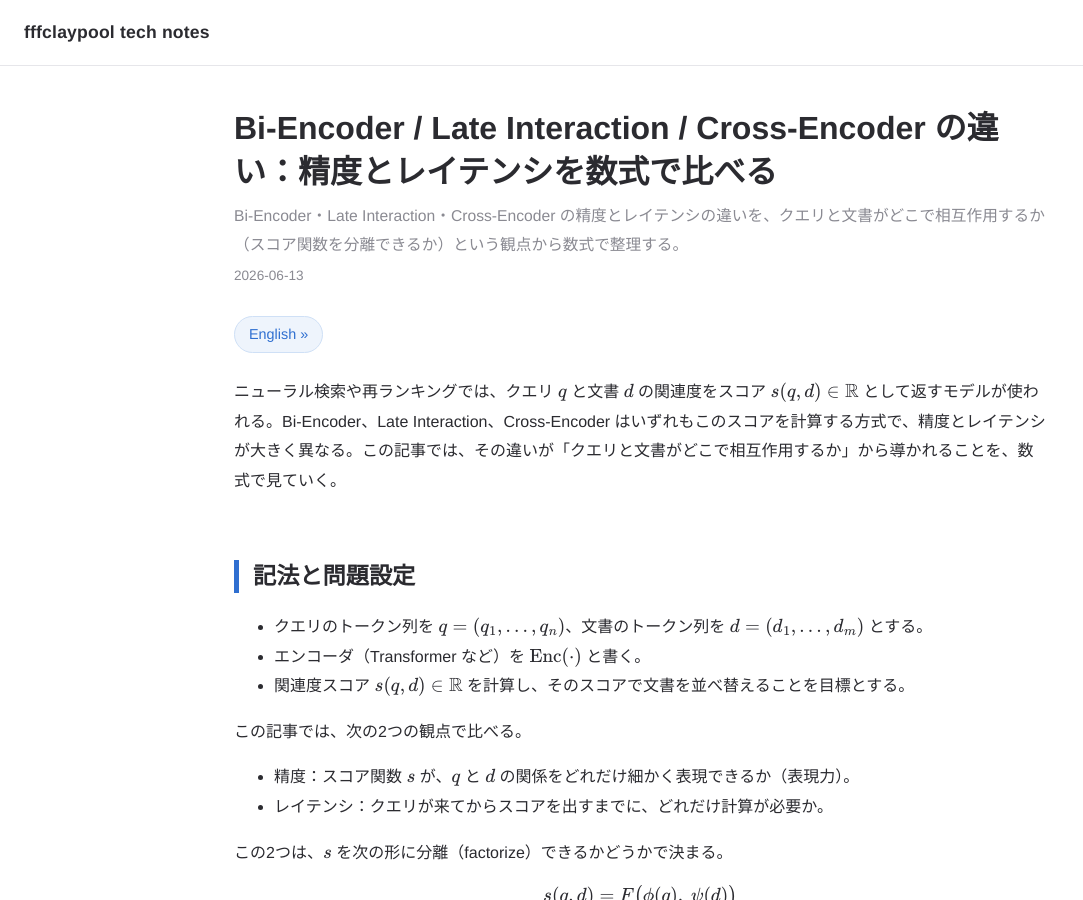
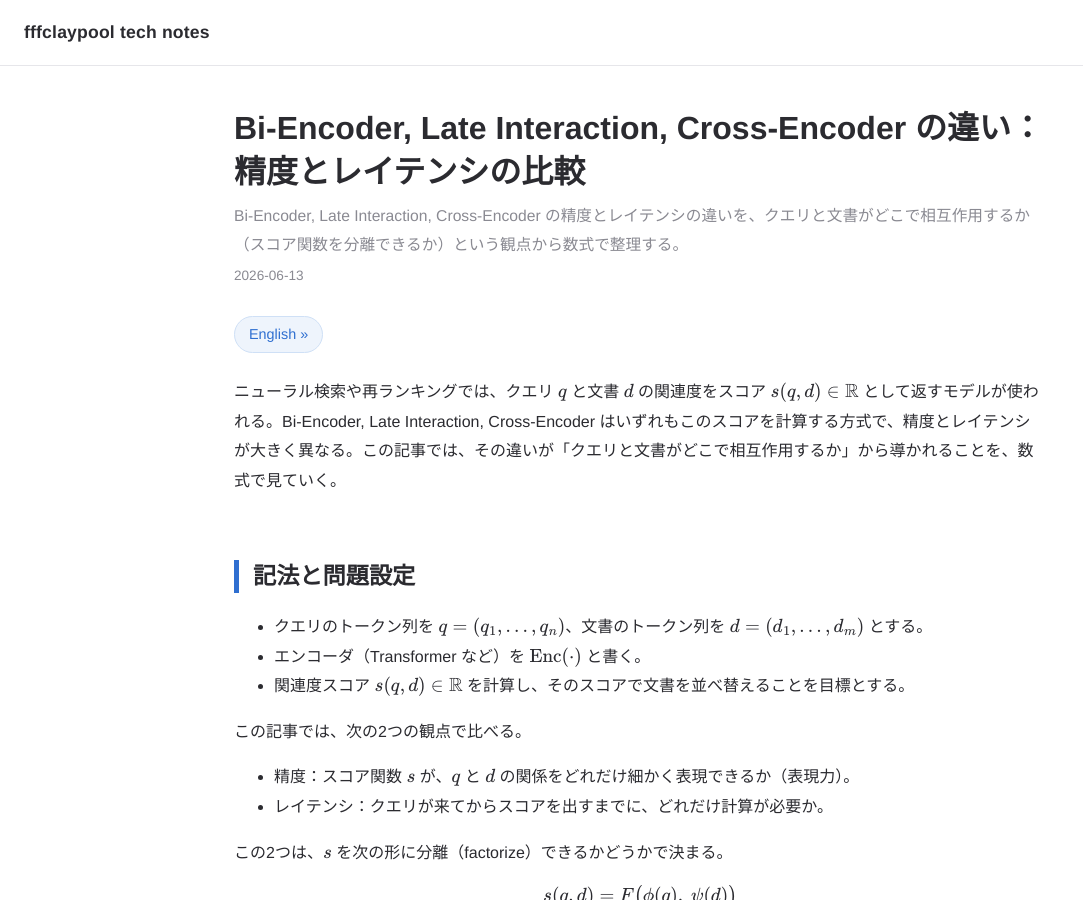
Before and after one commit to fffclaypool/blog, a Jekyll site: the page built from _posts/2026-06-13-bi-late-cross-encoder.md, in a window 1280 px wide and 900 px high. Shown: the whole window, without its empty margins (0-1083 px from the left). Built offline with Jekyll 4.4.1, drawn with Linux system fonts in a browser that asks for light colours.

Commit message:
Rename Bi-Encoder, Late Interaction, Cross-Encoder article and unify its notation (JA/EN)

```diff
--- a/_posts/2026-06-13-bi-late-cross-encoder.md
+++ b/_posts/2026-06-13-bi-late-cross-encoder.md
@@ -1,7 +1,7 @@
 ---
 layout: post
-title: "Bi-Encoder / Late Interaction / Cross-Encoder の違い：精度とレイテンシを数式で比べる"
-description: "Bi-Encoder・Late Interaction・Cross-Encoder の精度とレイテンシの違いを、クエリと文書がどこで相互作用するか（スコア関数を分離できるか）という観点から数式で整理する。"
+title: "Bi-Encoder, Late Interaction, Cross-Encoder の違い：精度とレイテンシの比較"
+description: "Bi-Encoder, Late Interaction, Cross-Encoder の精度とレイテンシの違いを、クエリと文書がどこで相互作用するか（スコア関数を分離できるか）という観点から数式で整理する。"
 date: 2026-06-13 12:00:00
 lang: ja
 ref: bi-late-cross
@@ -10,7 +10,7 @@ translation: /en/bi-late-cross-encoder/
 translation_label: "English"
 ---
 
-ニューラル検索や再ランキングでは、クエリ $$q$$ と文書 $$d$$ の関連度をスコア $$s(q, d) \in \mathbb{R}$$ として返すモデルが使われる。Bi-Encoder、Late Interaction、Cross-Encoder はいずれもこのスコアを計算する方式で、精度とレイテンシが大きく異なる。この記事では、その違いが「クエリと文書がどこで相互作用するか」から導かれることを、数式で見ていく。
+ニューラル検索や再ランキングでは、クエリ $$q$$ と文書 $$d$$ の関連度をスコア $$s(q, d) \in \mathbb{R}$$ として返すモデルが使われる。Bi-Encoder, Late Interaction, Cross-Encoder はいずれもこのスコアを計算する方式で、精度とレイテンシが大きく異なる。この記事では、その違いが「クエリと文書がどこで相互作用するか」から導かれることを、数式で見ていく。
 
 ## 記法と問題設定
 
@@ -103,7 +103,7 @@ $$
 精度も中間になる。トークン単位の対応を残すので、Bi-Encoder の単一ベクトルの内積より表現力が高い。一方で、全層で相互作用する Cross-Encoder には及ばない。
 
 <figure>
-  <img src="{{ '/assets/img/bi-late-cross.svg' | relative_url }}" alt="Bi-Encoder・Late Interaction・Cross-Encoder の3方式の構造比較。BiとLateは独立した2つのエンコーダ塔を持ち最後に相互作用するのに対し、Crossは結合入力を単一のエンコーダに通す">
+  <img src="{{ '/assets/img/bi-late-cross.svg' | relative_url }}" alt="Bi-Encoder, Late Interaction, Cross-Encoder の3方式の構造比較。BiとLateは独立した2つのエンコーダ塔を持ち最後に相互作用するのに対し、Crossは結合入力を単一のエンコーダに通す">
   <figcaption>3方式の構造。Bi と Late は独立した2つのエンコーダ塔を持ち、相互作用を最後に置くので、文書側を事前計算でき、クエリ時の計算が軽い。Cross は最初から結合して1つのエンコーダに通すので、毎回モデル全体を実行する。</figcaption>
 </figure>
 
```
Also changed, not shown: _posts/2026-06-13-bi-late-cross-encoder-en.md (+1 -1 lines), _posts/2026-09-21-jev-system-one-en.md (+1 -1 lines), _posts/2026-09-21-jev-system-one.md (+1 -1 lines).
